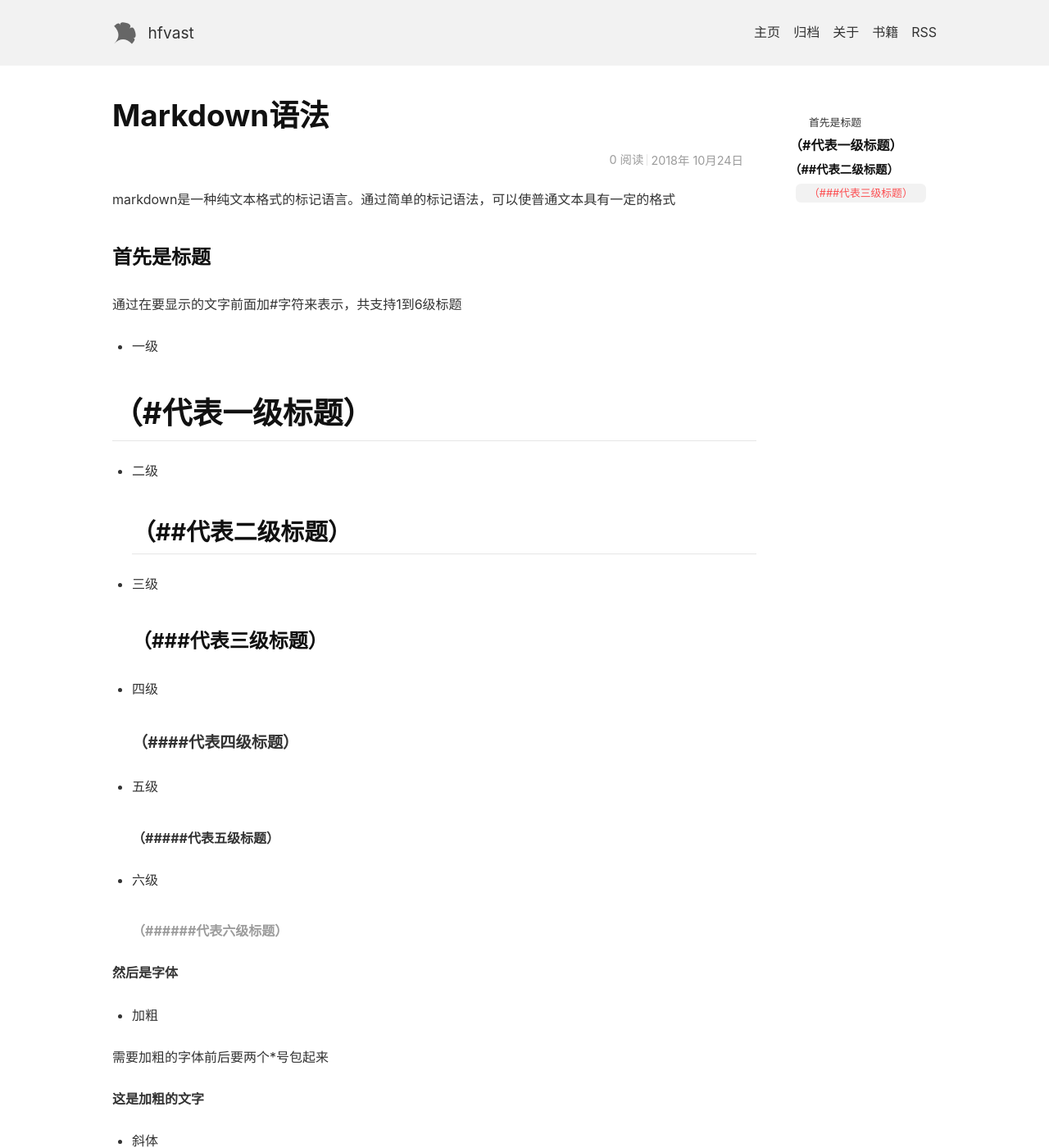
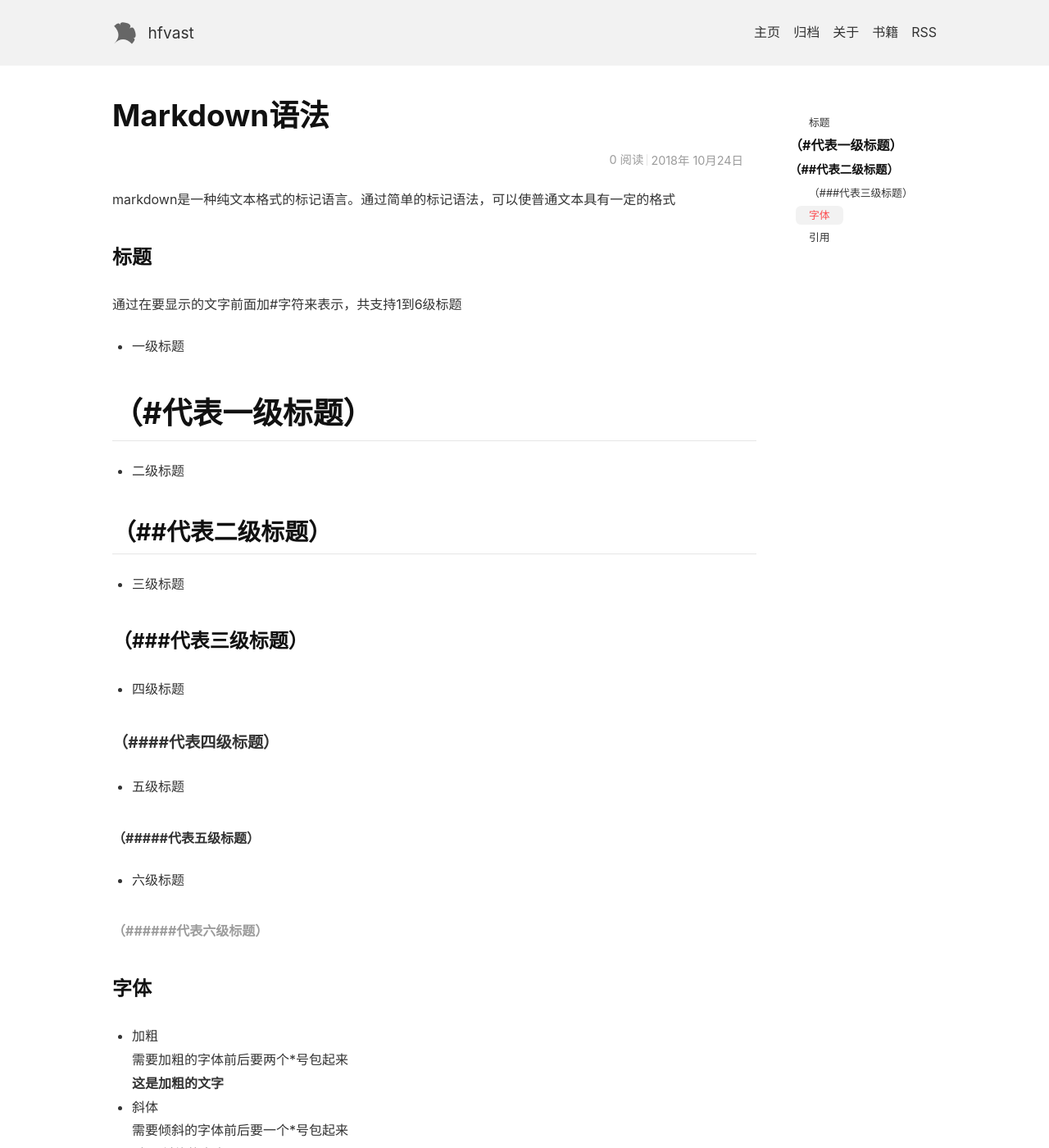
Before and after one commit to FireLee1413/hfvast.github.io, a Jekyll site: the page built from _posts/2018-10-24-MarkDown语法.md, in a window 1280 px wide and 1400 px high. Shown: the whole window at 82% size. Built offline with Jekyll 4.4.1, drawn with Linux system fonts in a browser that asks for light colours; our own code applies the rules of GitHub Pages for plain Markdown files; some of the changed text lies outside the part shown.

Commit message:
Update _posts/2018-10-24-MarkDown语法.md

```diff
--- a/_posts/2018-10-24-MarkDown语法.md
+++ b/_posts/2018-10-24-MarkDown语法.md
@@ -1,46 +1,71 @@
 
 markdown是一种纯文本格式的标记语言。通过简单的标记语法，可以使普通文本具有一定的格式
 
-### 首先是标题
+### 标题
 
 通过在要显示的文字前面加#字符来表示，共支持1到6级标题
 
-- 一级
+- 一级标题
 
 # （#代表一级标题）
-- 二级
+
+- 二级标题
+
 ## （##代表二级标题）
-- 三级
+
+- 三级标题
+
 ### （###代表三级标题）
-- 四级
+
+- 四级标题
+
 #### （####代表四级标题）
-- 五级
+
+- 五级标题
+
 ##### （#####代表五级标题）
-- 六级
+
+- 六级标题
+
 ###### （######代表六级标题）
 
-**然后是字体**
+### 字体
 
 - 加粗
 
-需要加粗的字体前后要两个*号包起来
+    需要加粗的字体前后要两个*号包起来
 
-**这是加粗的文字**
+    **这是加粗的文字**
 
 - 斜体
--
-需要倾斜的字体前后要一个*号包起来
 
-*这是斜体的文字*
+    需要倾斜的字体前后要一个*号包起来
+
+    *这是斜体的文字*
 
 - 斜体加粗
 
-需要倾斜加粗的字体前后要三个*号包起来
+    需要倾斜加粗的字体前后要三个*号包起来
 
-***这是斜体加粗的文字***
+    ***这是斜体加粗的文字***
 
 - 删除线
 
-需要倾斜加粗的字体前后要两个~号包起来
+    需要倾斜加粗的字体前后要两个~号包起来
 
-~~这是有删除线的文字~~
+    ~~这是有删除线的文字~~
+
+### 引用
+
+在需要引用的文字加>号，引用也可以嵌套，可以嵌套n级
+
+- 单个引用
+
+> 单个引用
+
+- 嵌套引用
+
+> 一级引用
+>> 二级引用
+> 一级引用
+>>> 三级引用
```
